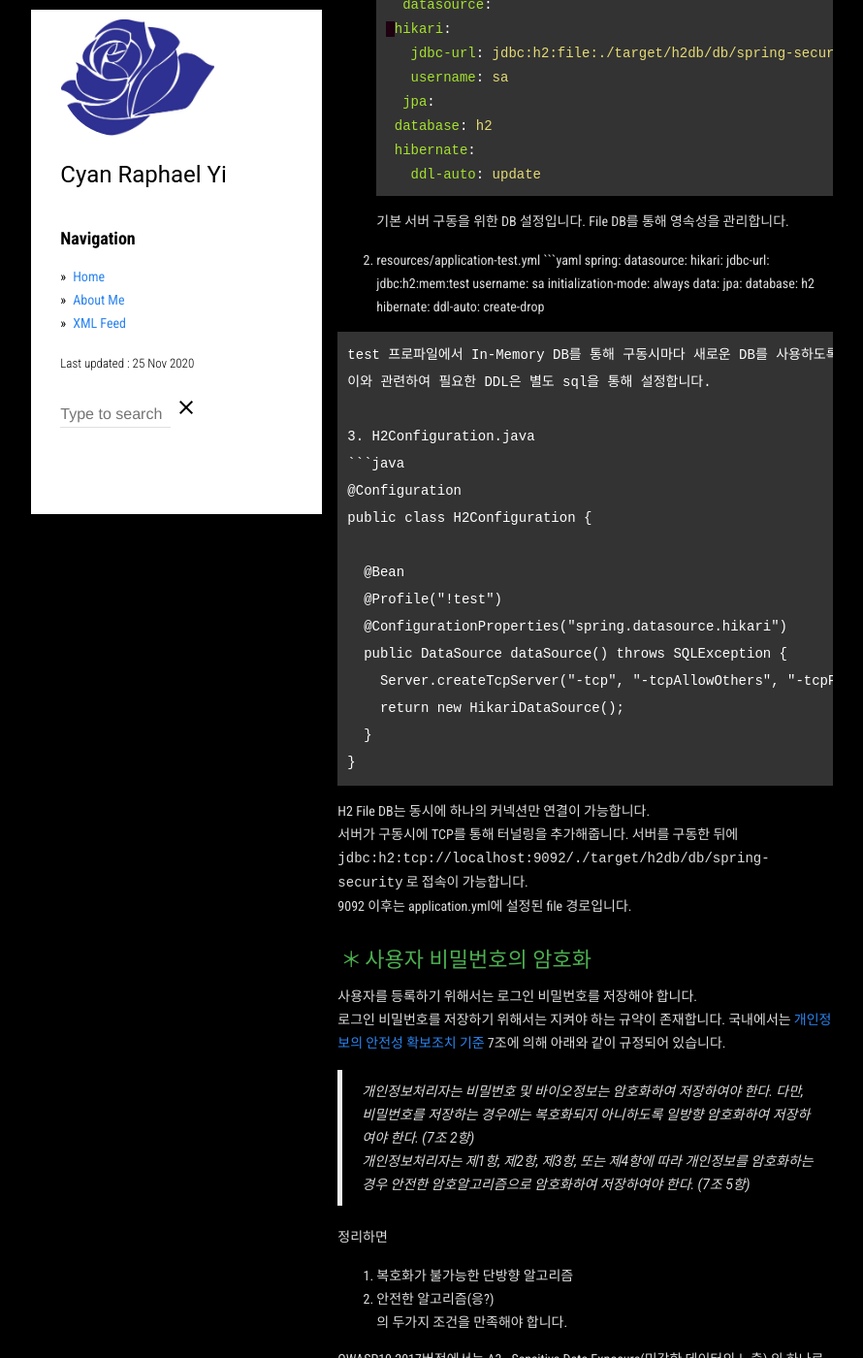
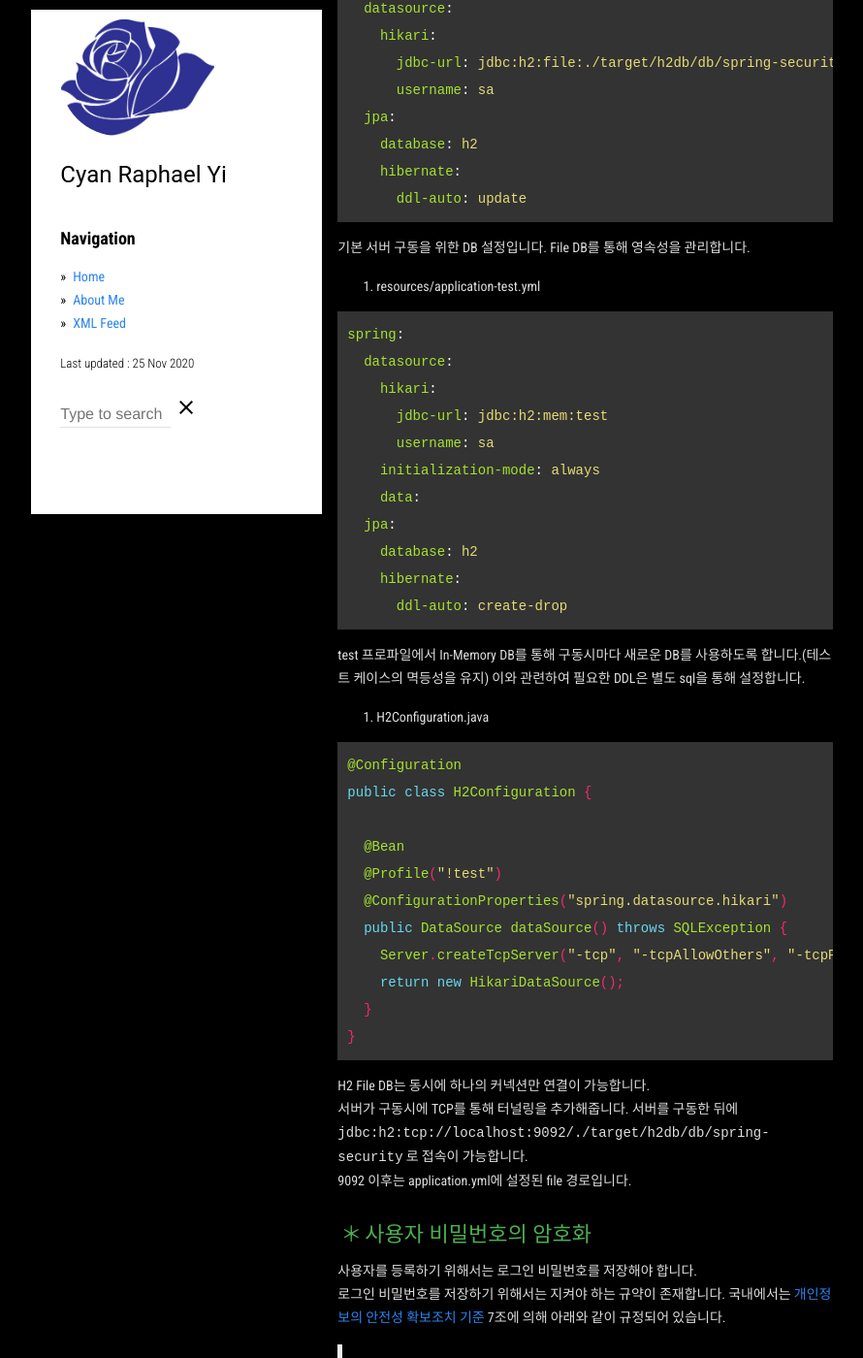
Before and after one commit to CyanRYi/cyanryi.github.io, a Jekyll site: the page built from _posts/2020-11-05-spring-security-2.md, in a window 1280 px wide and 1400 px high, scrolled down 396 px. Shown: the whole window at 97% size, without its empty margins (89-979 px from the left). Built offline with Jekyll 4.4.1, drawn with Linux system fonts in a browser that asks for light colours; some of the changed lines change nothing that is shown; some of the changed text lies outside the part shown.

Commit message:
잘못 적용된 markdown수정

````diff
--- a/_posts/2020-11-05-spring-security-2.md
+++ b/_posts/2020-11-05-spring-security-2.md
@@ -10,6 +10,7 @@ tags: [spring, basic, usage]
  지난 시간에 설정한 DB 관련 항목에 추가적으로 설정합니다.
 
 1. resources/application.yml
+
 ```yaml
 spring:
   datasource:
@@ -21,9 +22,11 @@ spring:
     hibernate:
       ddl-auto: update
 ```
+
 기본 서버 구동을 위한 DB 설정입니다. File DB를 통해 영속성을 관리합니다.
 
 2. resources/application-test.yml
+
 ```yaml
 spring:
   datasource:
@@ -36,12 +39,13 @@ spring:
     database: h2
     hibernate:
       ddl-auto: create-drop
+```
 
-```
 test 프로파일에서 In-Memory DB를 통해 구동시마다 새로운 DB를 사용하도록 합니다.(테스트 케이스의 멱등성을 유지)
 이와 관련하여 필요한 DDL은 별도 sql을 통해 설정합니다.
 
 3. H2Configuration.java
+
 ```java
 @Configuration
 public class H2Configuration {
@@ -55,6 +59,7 @@ public class H2Configuration {
   }
 }
 ```
+
 H2 File DB는 동시에 하나의 커넥션만 연결이 가능합니다.
 서버가 구동시에 TCP를 통해 터널링을 추가해줍니다. 서버를 구동한 뒤에 `jdbc:h2:tcp://localhost:9092/./target/h2db/db/spring-security` 로 접속이 가능합니다.
 9092 이후는 application.yml에 설정된 file 경로입니다.
@@ -76,7 +81,7 @@ H2 File DB는 동시에 하나의 커넥션만 연결이 가능합니다.
 OWASP10 2017버전에서는 A3 - Sensitive Data Exposure(민감한 데이터의 노출) 의 하나로 약한 암호화 알고리즘 등을 언급합니다.
 또한 그 대안으로 안전한 알고리즘을 추천합니다. 내용은 아래와 같습니다.[^1]
 
-> * Store passwords using strong adaptive and salted hashing functions with a work factor (delay factor), such as Argon2, scrypt, bcrypt or PBKDF2.
+> Store passwords using strong adaptive and salted hashing functions with a work factor (delay factor), such as Argon2, scrypt, bcrypt or PBKDF2.
 
 다시 한번 강조하자면, **MD5, SHA1, SHA2 등의 알고리즘은 해당하지 않습니다.**
 
@@ -99,9 +104,9 @@ String이 CharSequence의 구현체이기 때문에 matches를 사용할 때는
 SecurityConfiguration 내에 PasswordEncoder Bean을 생성하도록 method를 추가합니다.
 여기서는 BCryptPasswordEncoder를 기본 생성자로 사용합니다. 적용되는 기본값은 아래와 같습니다.
 
-> salt: new SecureRandom()
-> strength: 10
-> algorithm: 2A
+- salt: new SecureRandom()
+- strength: 10
+- algorithm: 2A
 
 ```java
 @Bean
@@ -200,13 +205,13 @@ Content-Type: application/json
 
 등록된 사용자 정보는 아래와 같습니다. password는 bcrypt로 암호화되어 있으며, 항상 60자의 길이를 가집니다.
 
-![데이터](/images/201114/member.PNG)
+![데이터](/images/201105/member.PNG)
 
 ### Sign In(로그인)
 
 등록된 사용자로 로그인하기 위해서는 사용자를 조회해오는 과정이 필요합니다.
 
-이 과정에서 Spring Security에서는 내부적으로 많은 단계를 거치지만, 우리가 가장 인지하기 쉬운 곳은 [UserDetailsService](https://docs.spring.io/spring-security/site/docs/4.2.18.RELEASE/apidocs/org/springframework/security/core/userdetails/UserDetailsService.html)입니다. [^3]
+이 과정에서 Spring Security에서는 내부적으로 많은 단계를 거치지만 우리가 가장 알기 쉬운 곳은 [UserDetailsService](https://docs.spring.io/spring-security/site/docs/4.2.18.RELEASE/apidocs/org/springframework/security/core/userdetails/UserDetailsService.html)입니다. [^3]
 
 loadUserByUsername 하나의 Method를 가지며, 여기서 말하는 Username이 우리가 흔히 말하는 로그인 ID(혹은 그와 같은 역할을 하는 Email 주소 등)입니다.
 
````
Also changed, not shown: images/201105/member.PNG (renamed from images/201114/member.PNG).
